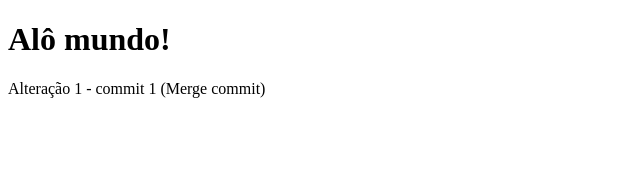
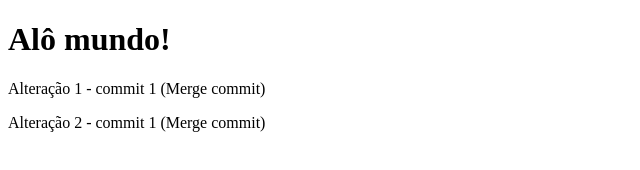
Before and after one commit to jpaulo-dev/teste-fork-pull, a plain HTML site: page index.html in a window 1280 px wide. Shown: the whole page, without its empty margins (0-640 px from the left). Drawn offline with Linux system fonts and the light colour scheme.

Commit message:
alteração 2 - commit 1 (Merge commit)

```diff
--- a/index.html
+++ b/index.html
@@ -7,5 +7,6 @@
 	<body>
 		<h1>Alô mundo!</h1>
 		<p>Alteração 1 - commit 1 (Merge commit)</p>
+		<p>Alteração 2 - commit 1 (Merge commit)</p>
 	</body>
 </html>
```
